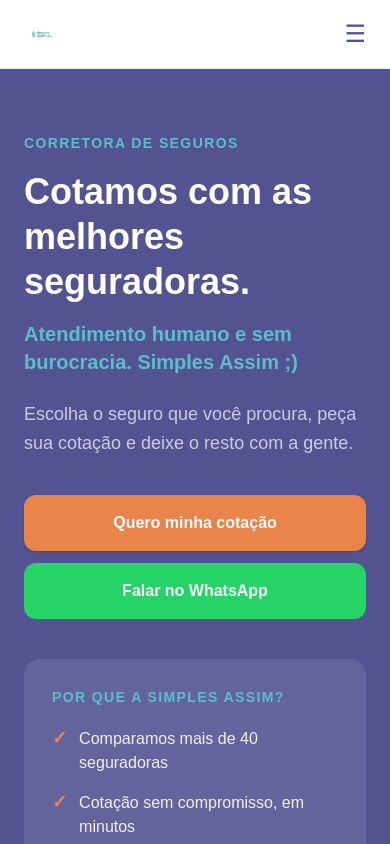
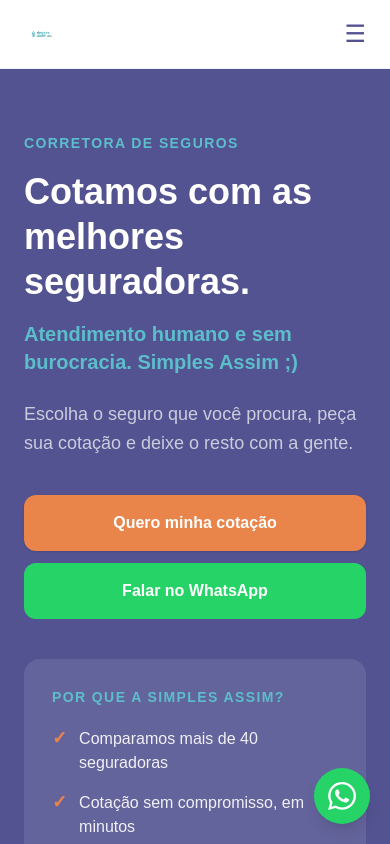
Before and after one commit to fabiosalim-pixel/site-simplesassim, a Next.js app: page / in a window 390 px wide. Shown: the top 844 px of the page. Built offline with nearby package versions, Linux system fonts and the light colour scheme.

Commit message:
feat: botao WhatsApp flutuante (mobile) em todas as paginas

```diff
--- a/app/layout.tsx
+++ b/app/layout.tsx
@@ -2,6 +2,7 @@
 import { Nunito } from "next/font/google";
 import "./globals.css";
 import { GoogleAnalytics } from "@next/third-parties/google";
+import WhatsappFlutuante from "@/components/WhatsappFlutuante";
 
 const nunito = Nunito({
   subsets: ["latin"],
@@ -23,7 +24,10 @@
 }) {
   return (
     <html lang="pt-BR" className={nunito.variable}>
-      <body className="antialiased">{children}</body>
+      <body className="antialiased">
+        {children}
+        <WhatsappFlutuante />
+      </body>
       <GoogleAnalytics gaId="G-ZH7GRD0KQS" />
     </html>
   );
--- a/components/FormularioAutoQualificado.tsx
+++ b/components/FormularioAutoQualificado.tsx
@@ -275,6 +275,7 @@
 
         if (uploadError) {
           // Não interrompe o fluxo: o lead já foi salvo no Passo 1.
+          sendGAEvent("event", "file_upload", { resultado: "falha" });
           await supabase
             .from("leads")
             .update({
@@ -282,6 +283,7 @@
             })
             .eq("id", leadInserido.id);
         } else {
+          sendGAEvent("event", "file_upload", { resultado: "sucesso" });
           const apolicePath = uploadData?.path ?? path;
           await supabase
             .from("leads")
@@ -339,7 +341,11 @@
         <div className="flex flex-col sm:flex-row gap-3">
           <button
             type="button"
-            onClick={() => setFluxo("renovacao")}
+            onClick={() => {
+              setFluxo("renovacao");
+              sendGAEvent("event", "form_start", { formulario: "auto_qualificado" });
+              sendGAEvent("event", "form_step", { etapa: "fluxo_renovacao" });
+            }}
             className="flex-1 text-left border-2 border-[#e0e0e0] rounded-2xl p-5 transition-all hover:border-[#5CBECB] hover:shadow-md"
           >
             <div className="text-2xl mb-2">📄</div>
@@ -351,7 +357,11 @@
 
           <button
             type="button"
-            onClick={() => setFluxo("novo")}
+            onClick={() => {
+              setFluxo("novo");
+              sendGAEvent("event", "form_start", { formulario: "auto_qualificado" });
+              sendGAEvent("event", "form_step", { etapa: "fluxo_novo" });
+            }}
             className="flex-1 text-left border-2 border-[#e0e0e0] rounded-2xl p-5 transition-all hover:border-[#5CBECB] hover:shadow-md"
           >
             <div className="text-2xl mb-2">🚗</div>
--- a/components/FormularioCotacao.tsx
+++ b/components/FormularioCotacao.tsx
@@ -51,8 +51,13 @@
   const [status, setStatus] = useState<"idle" | "loading" | "success" | "error">("idle");
   const [erro, setErro] = useState("");
   const formRef = useRef<HTMLDivElement>(null);
+  const formIniciado = useRef(false);
 
   const handleChange = (field: keyof FormData, value: string | boolean) => {
+    if (!formIniciado.current) {
+      formIniciado.current = true;
+      sendGAEvent("event", "form_start", { formulario: "cotacao_simples" });
+    }
     setForm((prev) => ({
       ...prev,
       [field]: field === "telefone" ? fmtTelefone(value as string) : value,
--- /dev/null
+++ b/components/WhatsappFlutuante.tsx
@@ -0,0 +1,29 @@
+"use client";
+
+import { sendGAEvent } from "@next/third-parties/google";
+
+const WHATSAPP_NUMERO = "5561999867005";
+const MENSAGEM_PADRAO = "Olá! Quero uma cotação.";
+
+const WHATSAPP_URL = `https://wa.me/${WHATSAPP_NUMERO}?text=${encodeURIComponent(
+  MENSAGEM_PADRAO
+)}`;
+
+export default function WhatsappFlutuante() {
+  return (
+    <a
+      href={WHATSAPP_URL}
+      target="_blank"
+      rel="noopener noreferrer"
+      onClick={() =>
+        sendGAEvent("event", "whatsapp_click", { origem: "botao_flutuante" })
+      }
+      aria-label="Falar no WhatsApp"
+      className="md:hidden fixed bottom-5 right-5 z-[60] flex items-center justify-center w-14 h-14 bg-[#25D366] hover:bg-[#1ebe5a] rounded-full shadow-lg transition-all active:scale-95"
+    >
+      <svg width="28" height="28" viewBox="0 0 24 24" fill="white">
+        <path d="M17.472 14.382c-.297-.149-1.758-.867-2.03-.967-.273-.099-.471-.148-.67.15-.197.297-.767.966-.94 1.164-.173.199-.347.223-.644.075-.297-.15-1.255-.463-2.39-1.475-.883-.788-1.48-1.761-1.653-2.059-.173-.297-.018-.458.13-.606.134-.133.298-.347.446-.52.149-.174.198-.298.298-.497.099-.198.05-.371-.025-.52-.075-.149-.669-1.612-.916-2.207-.242-.579-.487-.5-.669-.51-.173-.008-.371-.01-.57-.01-.198 0-.52.074-.792.372-.272.297-1.04 1.016-1.04 2.479 0 1.462 1.065 2.875 1.213 3.074.149.198 2.096 3.2 5.077 4.487.709.306 1.262.489 1.694.625.712.227 1.36.195 1.871.118.571-.085 1.758-.719 2.006-1.413.248-.694.248-1.289.173-1.413-.074-.124-.272-.198-.57-.347m-5.421 7.403h-.004a9.87 9.87 0 01-5.031-1.378l-.361-.214-3.741.982.998-3.648-.235-.374a9.86 9.86 0 01-1.51-5.26c.001-5.45 4.436-9.884 9.888-9.884 2.64 0 5.122 1.03 6.988 2.898a9.825 9.825 0 012.893 6.994c-.003 5.45-4.437 9.884-9.885 9.884m8.413-18.297A11.815 11.815 0 0012.05 0C5.495 0 .16 5.335.157 11.892c0 2.096.547 4.142 1.588 5.945L.057 24l6.305-1.654a11.882 11.882 0 005.683 1.448h.005c6.554 0 11.89-5.335 11.893-11.893a11.821 11.821 0 00-3.48-8.413z" />
+      </svg>
+    </a>
+  );
+}
```
